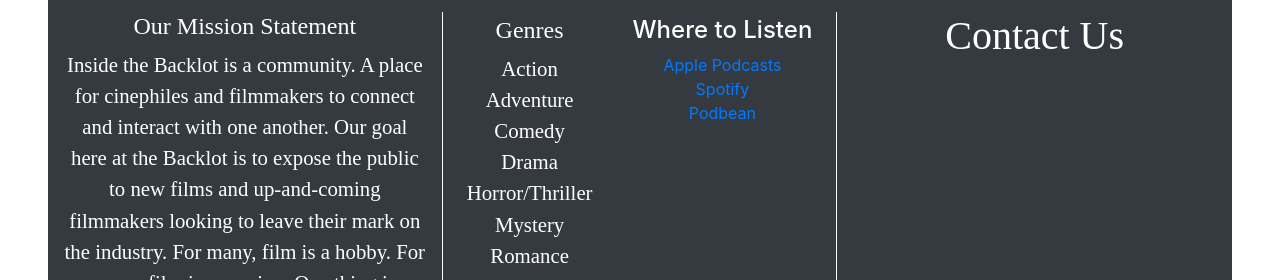
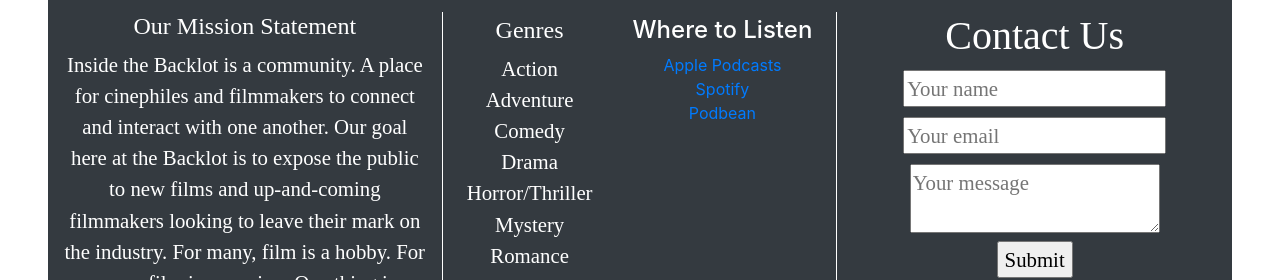
Before and after one commit to BacklotStevie/BacklotClient, a React (Create React App) app: page /reviews in a window 1280 px wide. Shown: the part 672-952 px from the top of the page. Built offline with nearby package versions, Linux system fonts and the light colour scheme; no server answers.

Commit message:
contact form bones

```diff
--- a/src/Pages/ReviewPage/ReviewPage.css
+++ b/src/Pages/ReviewPage/ReviewPage.css
@@ -1,3 +1,3 @@
 .review-container {
-    padding: 0 120px 0 120px;
+    padding: 0 200px 0 200px;
 }
--- a/src/components/Footer/footer.css
+++ b/src/components/Footer/footer.css
@@ -32,3 +32,16 @@
     height: 25px;
     width: 25px;
   }
+
+.contact-form {
+  align-items: center;
+  margin: 10px;
+}
+
+.contact-firstname {
+  padding-bottom: 10px;
+}
+
+.contact-email {
+  padding-bottom: 10px;
+}
--- a/src/components/Footer/footer.jsx
+++ b/src/components/Footer/footer.jsx
@@ -41,6 +41,26 @@ const Footer = () => {
             </div>
             <div className=" mission-footer col-12 col-md-4 mt-5 mb-5">
                 <h1>Contact Us</h1>
+                <div>
+                    <form className="contact-form">
+                        <div className="contact-firstname">
+                            <label for="name"></label>
+                            <input type="text" id="name" name="name" placeholder="Your name"></input>
+                        </div>
+
+                        <div className="contact-email">
+                            <label for="lname"></label>
+                            <input type="text" id="email" name="email" placeholder="Your email"></input>
+                        </div>
+
+                        <div className="contact-subject">
+                            <label for="subject"></label>
+                            <textarea type="text" name="subject" placeholder="Your message"></textarea>
+                        </div>
+
+                        <input className="contact-submit bg-medium" type="submit" value="Submit"></input>
+                    </form>
+                </div>
                 {/* <iframe src="https://docs.google.com/forms/d/e/1FAIpQLSeIG0g4jzqFriJ0-zQ0EMsrDAaXPUIj183O0f5hF0Qt15foCg/viewform?embedded=true" className="footer-form" width="400" height="470" frameborder="0" marginheight="0" marginwidth="0">Loading…</iframe> */}
             </div>
         </div>
--- a/src/components/ReviewPage/reviews.css
+++ b/src/components/ReviewPage/reviews.css
@@ -1,9 +1,6 @@
 .story {
-
   height: 8rem;
   box-sizing: border-box;
-  padding: 0 30px 0 30px;
-
   }
 
 .story-img{
```
Also changed, not shown: 1 other file (tests, documents, lock files or other folders).
